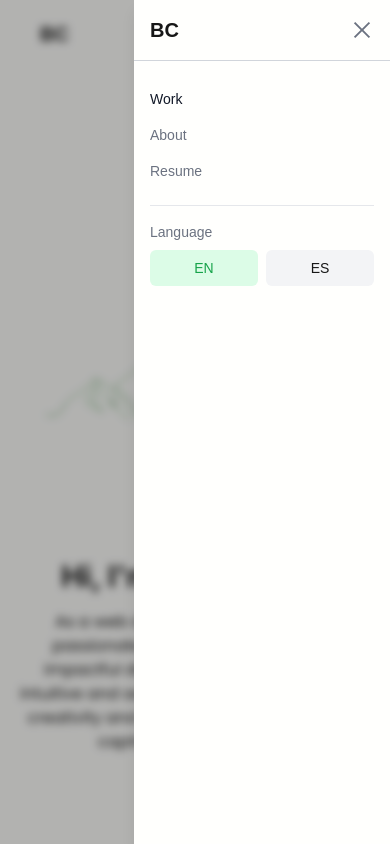
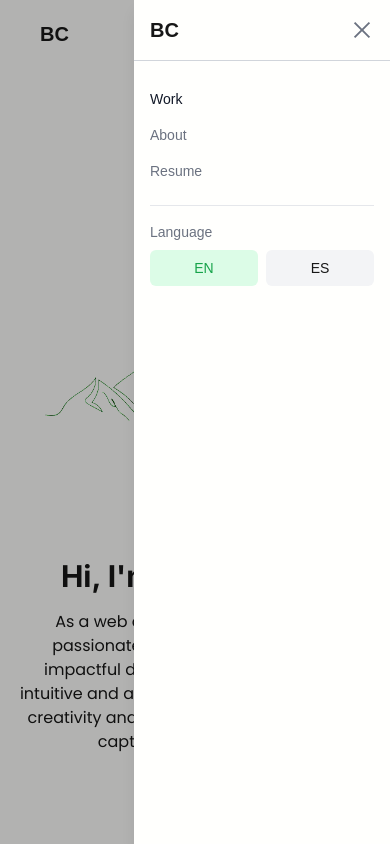
Before and after one commit to BrandonJafeth/portafolio, a Next.js app: page /work in a window 390 px wide. Both pictures are taken after a click on the button "Toggle navigation". Shown: the top 844 px of the page. Built offline with nearby package versions, Linux system fonts and the light colour scheme.

Commit message:
feat/ cambios

```diff
--- a/app/globals.css
+++ b/app/globals.css
@@ -31,8 +31,12 @@ body * {
 
 /* Desactivar transiciones para propiedades que puedan causar retrasos */
 body * {
-  backface-visibility: hidden;
   -webkit-font-smoothing: antialiased;
+}
+
+/* Optimizaciones de transición más compatibles con todos los navegadores */
+.will-change-transform {
+  will-change: transform;
 }
 
 /* Transiciones específicas para elementos animados */
--- a/components/animations/headerVariants.ts
+++ b/components/animations/headerVariants.ts
@@ -1,5 +1,4 @@
 import { Variants } from "framer-motion";
-
 
 export const menuItemVariants: Variants = {
   hidden: { x: -20, opacity: 0 },
@@ -14,13 +13,29 @@ export const menuItemVariants: Variants = {
   }),
 };
 
-
 export const menuContainerVariants: Variants = {
-  hidden: { x: "100%" },
-  visible: { x: 0 },
-  exit: { x: "100%" },
+  hidden: {
+    x: "100%",
+    transition: {
+      duration: 0.15,
+      ease: "easeIn",
+    }
+  },
+  visible: {
+    x: 0,
+    transition: {
+      duration: 0.15,
+      ease: "easeOut",
+    }
+  },
+  exit: {
+    x: "100%",
+    transition: {
+      duration: 0.15,
+      ease: "easeIn",
+    }
+  },
 };
-
 
 export const iconVariants: Variants = {
   tap: { scale: 0.9 },
--- a/components/layout/Header.tsx
+++ b/components/layout/Header.tsx
@@ -109,23 +109,29 @@ export default function Header() {
         </div>
 
         {/* Overlay for mobile menu */}
+        <AnimatePresence>
           {isOpen && (
-          <div
-            className="fixed inset-0 bg-black/30 backdrop-blur-sm sm:hidden"
+            <motion.div
+              initial={{ opacity: 0 }}
+              animate={{ opacity: 1 }}
+              exit={{ opacity: 0 }}
+              transition={{ duration: 0.15 }}
+              className="fixed inset-0 bg-black/30 sm:hidden z-40"
               onClick={toggleMenu}
             />
           )}
+        </AnimatePresence>
 
         {/* Mobile Navigation */}
+        <div className="fixed top-0 right-0 h-full w-64 sm:hidden z-50 pointer-events-none">
           <AnimatePresence>
             {isOpen && (
               <motion.div
                 variants={menuContainerVariants}
                 initial="hidden"
                 animate="visible"
-              exit="exit"
-              transition={{ type: "spring", stiffness: 300, damping: 30 }}
-              className="fixed top-0 right-0 h-full w-64 bg-background shadow-lg sm:hidden"
+                exit="hidden"
+                className="h-full w-full bg-background shadow-lg pointer-events-auto"
               >
                 <div className="flex items-center justify-between p-4 border-b border-gray-300 dark:border-gray-700">
                   <span className="font-semibold text-xl text-foreground">BC</span>
@@ -188,6 +194,7 @@ export default function Header() {
               </motion.div>
             )}
           </AnimatePresence>
+        </div>
       </nav>
     </header>
   );
```
Lines whose indentation alone changed are shown as unchanged.
